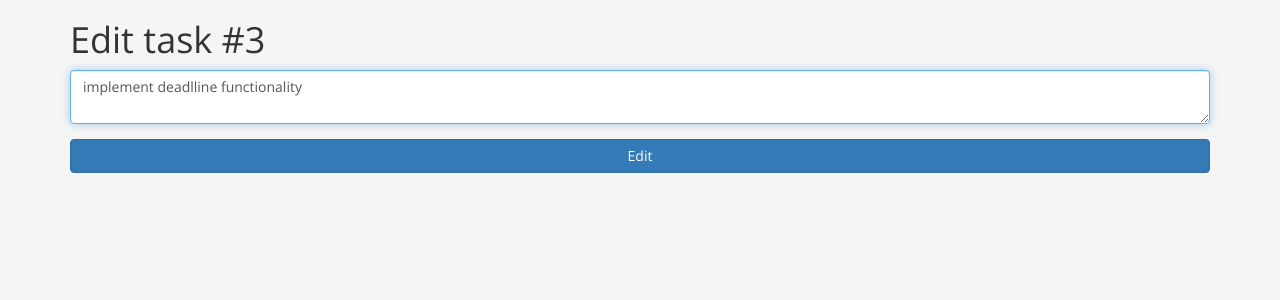
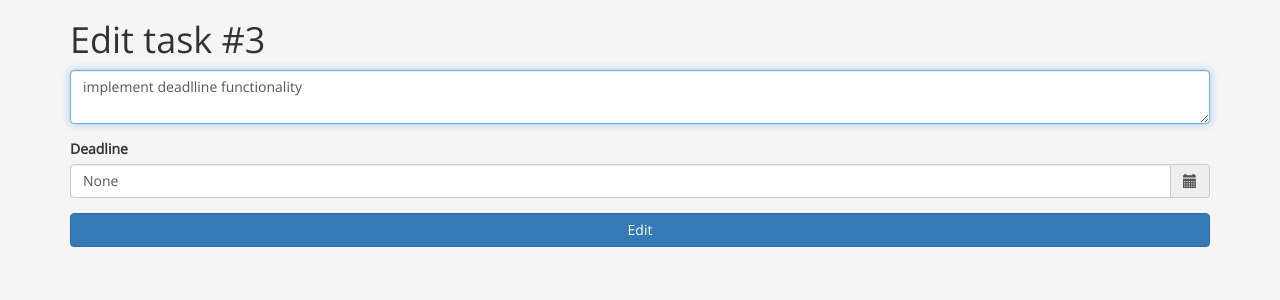
Before and after one commit to NickT5/reminder, a Flask app: page /edit_form?id=3 in a window 1280 px wide. Shown: the top 300 px of the page. Run offline with Flask 2, Linux system fonts and the light colour scheme; a user stored in the database is signed in; data comes from the database, SQL or seed files in the repository; some libraries are stand-ins or nearby versions.

Commit message:
Implement add & edit datetime picker data to database

```diff
--- a/app/models.py
+++ b/app/models.py
@@ -16,6 +16,7 @@ class Task(db.Model):
     """
     id = db.Column(db.Integer, primary_key=True)
     text = db.Column(db.String(255), nullable=False)
+    deadline = db.Column(db.String(50), nullable=True)
     date_created = db.Column(db.DateTime, nullable=False)
     is_done = db.Column(db.Boolean, default=False)
 
--- a/app/routes.py
+++ b/app/routes.py
@@ -67,8 +67,12 @@ def add_form():
 @login_required
 def add_task():
     task_text = request.form.get('task_text')
+    deadline = request.form.get('deadline')
     datetime_created = custom_datetime(datetime.now())
-    new_task = Task(text=task_text, date_created=datetime_created)
+    print(task_text)
+    print(deadline)
+    print(datetime_created)
+    new_task = Task(text=task_text, deadline=deadline, date_created=datetime_created)
     db.session.add(new_task)
     db.session.commit()
 
@@ -88,9 +92,11 @@ def edit_form():
 def edit_task():
     task_id = request.form.get('task_id')
     task_text = request.form.get('task_text')
+    deadline = request.form.get('deadline')
 
     task = Task.query.filter_by(id=task_id).first()
     task.text = task_text
+    task.deadline = deadline
     db.session.commit()
 
     return redirect(url_for('index'))
--- a/app/templates/add_form.html
+++ b/app/templates/add_form.html
@@ -7,18 +7,18 @@
         <form action="/add_task" method="post">
             <div class="form-group">
                 <textarea name="task_text" class="form-control" rows="2" placeholder="Max 255 characters" autofocus required></textarea>
+            </div>
 
             <div class="form-group">
                 <label class="control-label">Deadline</label>
                 <div class='input-group date' id='datetimepicker1'>
-                         <input type='text' class="form-control" />
+                     <input name="deadline" type='text' class="form-control" />
                      <span class="input-group-addon">
                         <span class="glyphicon glyphicon-calendar"></span>
                      </span>
                 </div>
             </div>
 
-            </div>
             <button type="submit" class="btn btn-primary my_button">Add</button>
         </form>
     </div>
--- a/app/templates/edit_form.html
+++ b/app/templates/edit_form.html
@@ -9,7 +9,26 @@
                 <input type="hidden" name="task_id" value="{{ task.id }}">
                 <textarea name="task_text" class="form-control" rows="2" autofocus required>{{ task.text }}</textarea>
             </div>
+
+            <div class="form-group">
+                <label class="control-label">Deadline</label>
+                <div class='input-group date' id='datetimepicker1'>
+                     <input name="deadline" value="{{task.deadline}}" type='text' class="form-control" />
+                     <span class="input-group-addon">
+                        <span class="glyphicon glyphicon-calendar"></span>
+                     </span>
+                </div>
+            </div>
+
             <button type="submit" class="btn btn-primary my_button">Edit</button>
         </form>
     </div>
+
+    <script type="text/javascript">
+        $(function () {
+            $('#datetimepicker1').datetimepicker({
+                format: "dddd HHumm, D MMMM YYYY"
+            });
+        });
+    </script>
 {% endblock %}
```
Also changed, not shown: app/templates/index.html (+10 -2 lines). Lines whose indentation alone changed are shown as unchanged.
